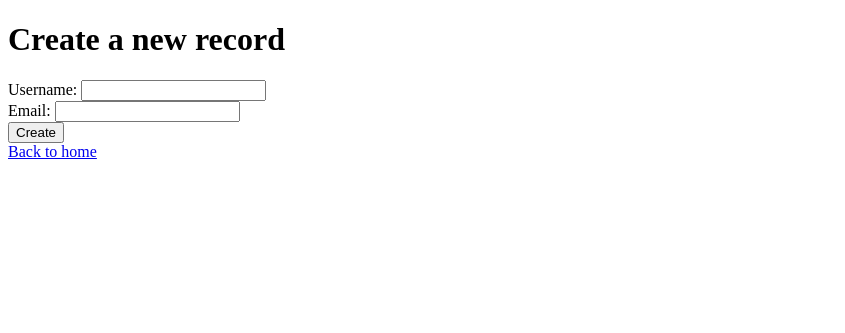
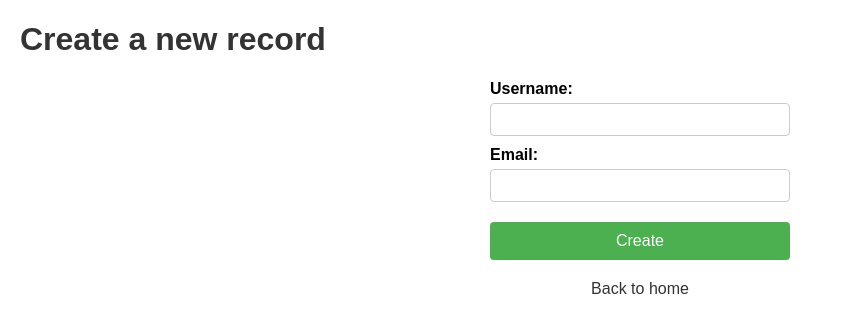
Before and after one commit to sonm10/retroz, a Flask app: page /create in a window 1280 px wide. Shown: the top 333 px of the page, without its empty margins (0-845 px from the left). Run offline with Flask 3, Linux system fonts and the light colour scheme.

Commit message:
added css

```diff
--- a/templates/create.html
+++ b/templates/create.html
@@ -1,5 +1,63 @@
 <!DOCTYPE html>
 <html lang="en">
+  <style>
+    body {
+      font-family: Arial, sans-serif;
+      margin: 20px;
+    }
+
+    h1 {
+      color: #333;
+    }
+
+    form {
+      width: 300px;
+      margin: 0 auto;
+    }
+
+    label {
+      display: block;
+      margin-top: 10px;
+      font-weight: bold;
+    }
+
+    input[type="text"] {
+      width: 100%;
+      padding: 8px;
+      margin-top: 5px;
+      box-sizing: border-box;
+      border: 1px solid #ccc;
+      border-radius: 4px;
+    }
+
+    input[type="submit"] {
+      width: 100%;
+      padding: 10px;
+      margin-top: 20px;
+      background-color: #4caf50;
+      border: none;
+      border-radius: 4px;
+      color: white;
+      font-size: 16px;
+      cursor: pointer;
+    }
+
+    input[type="submit"]:hover {
+      background-color: #45a049;
+    }
+
+    a {
+      display: block;
+      text-align: center;
+      margin-top: 20px;
+      color: #333;
+      text-decoration: none;
+    }
+
+    a:hover {
+      text-decoration: underline;
+    }
+  </style>
   <head>
     <meta charset="UTF-8" />
     <title>Create Record</title>
```
Also changed, not shown: templates/index.html (+58 -0 lines), templates/update.html (+58 -0 lines).
